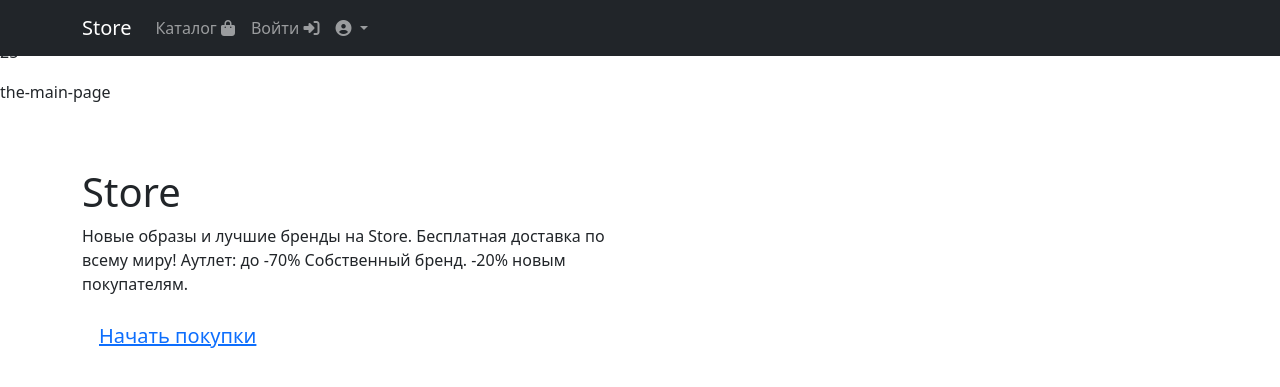
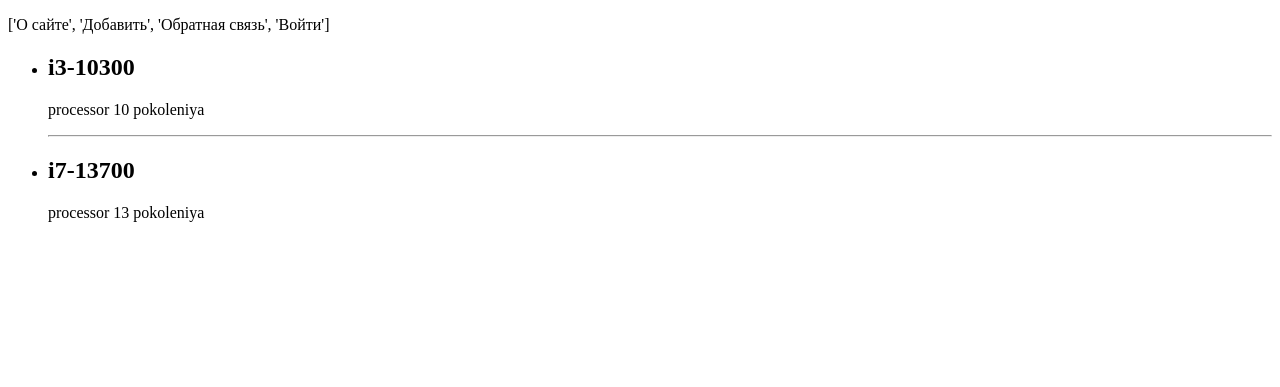
Before and after one commit to XKreex/megashop, a Django app: page / in a window 1280 px wide. Shown: the top 387 px of the page. Run offline with Django 4.2, Linux system fonts and the light colour scheme; some libraries are stand-ins or nearby versions.

Commit message:
Теги шаблонов. Теги if и for

```diff
--- a/megazzz/templates/megazzz/index.html
+++ b/megazzz/templates/megazzz/index.html
@@ -4,101 +4,114 @@
 
 <head>
 
-    <meta charset="utf-8">
-    <meta name="viewport" content="width=device-width, initial-scale=1, shrink-to-fit=no">
-    <meta name="description" content="">
-    <meta name="author" content="">
+{#    <meta charset="utf-8">#}
+{#    <meta name="viewport" content="width=device-width, initial-scale=1, shrink-to-fit=no">#}
+{#    <meta name="description" content="">#}
+{#    <meta name="author" content="">#}
 
     <title>{{ title|title }}</title>
 
-    <!-- Bootstrap core CSS -->
-    <link href="vendor/bootstrap/css/bootstrap.min.css" rel="stylesheet">
-
-    <!-- Custom styles for this template -->
-    <link href="vendor/css/index.css" rel="stylesheet">
+{#    <!-- Bootstrap core CSS -->#}
+{#    <link href="vendor/bootstrap/css/bootstrap.min.css" rel="stylesheet">#}
+{##}
+{#    <!-- Custom styles for this template -->#}
+{#    <link href="vendor/css/index.css" rel="stylesheet">#}
 
 </head>
 
 <body>
 
 <p>{{ menu }}</p>
-<p>{{ float|add:"20" |add:"-20" }}</p>
 <p>{{ url }}</p>
 
-<!-- Navigation -->
-<nav class="navbar navbar-expand-lg navbar-dark bg-dark fixed-top">
-    <div class="container">
-        <a class="navbar-brand" href="index.html">Store</a>
-        <button class="navbar-toggler" type="button" data-toggle="collapse" data-target="#navbarResponsive"
-                aria-controls="navbarResponsive" aria-expanded="false" aria-label="Toggle navigation">
-            <span class="navbar-toggler-icon"></span>
-        </button>
-        <div class="collapse navbar-collapse" id="navbarResponsive">
-            <ul class="navbar-nav ml-auto">
-                <li class="nav-item">
-                    <a class="nav-link" href="products.html">Каталог <i class="fas fa-shopping-bag"></i> </a>
-                </li>
-                <li class="nav-item">
-                    <a class="nav-link" href="users/login.html">Войти <i class="fas fa-sign-in-alt"></i></a>
-                </li>
-                <li class="nav-item dropdown">
-                    <a class="nav-link dropdown-toggle" href="#" id="navbarDropdown" role="button"
-                       data-bs-toggle="dropdown" aria-expanded="false">
-                        <i class="fas fa-user-circle"></i>
-                    </a>
-                    <ul class="dropdown-menu" aria-labelledby="navbarDropdown">
-                        <li>
-                            <a class="dropdown-item" href="users/profile.html">Профиль</a>
-                        </li>
-                        <li><a class="dropdown-item" href="orders/orders.html">Заказы</a></li>
-                        <li><a class="dropdown-item" href="#">Админ-панель</a></li>
-                        <li>
-                            <hr class="dropdown-divider">
-                        </li>
-                        <li>
-                            <a class="dropdown-item" href="#">
-                                Выйти
-                            </a>
-                        </li>
-                    </ul>
-                </li>
-            </ul>
-        </div>
-    </div>
-</nav>
+<ul>
+    {%  for p in posts %}
+        {% if p.in_stock %}
+        <li>
+            <h2>{{ p.title }}</h2>
+            <p>{{ p.content }}</p>
+            {% if not forloop.last %}
+            <hr>
+            {% endif %}
+        </li>
+        {% endif %}
+    {% endfor %}
+</ul>
 
-<!-- Page Content -->
-<section>
-    <!--    <div class="alert alert-light text-center" role="alert">-->
-    <!--        Информационное сообщение-->
-    <!--    </div>-->
-    <div class="container">
-        <div class="row">
-            <div class="col-lg-6">
-                <h1 class="mt-5">Store</h1>
-                <p>
-                    Новые образы и лучшие бренды на Store.
-                    Бесплатная доставка по всему миру! Аутлет: до -70% Собственный бренд. -20% новым покупателям.
-                </p>
-                <button id="start-purchase-btn" type="button" class="btn btn-lg">
-                    <a id="start-purchase-link" href="products.html">
-                        Начать покупки
-                    </a>
-                </button>
-            </div>
-        </div>
-    </div>
-</section>
-
-<!-- Bootstrap core JavaScript -->
-<script src="vendor/jquery/jquery.min.js"></script>
-<script src="vendor/bootstrap/js/bootstrap.bundle.min.js"></script>
-<script src="https://cdn.jsdelivr.net/npm/bootstrap@5.1.3/dist/js/bootstrap.bundle.min.js"
-        integrity="sha384-ka7Sk0Gln4gmtz2MlQnikT1wXgYsOg+OMhuP+IlRH9sENBO0LRn5q+8nbTov4+1p"
-        crossorigin="anonymous"></script>
-
-<!-- FontAwesome script -->
-<script src="vendor/fontawesome/fontawesome-icons.js" crossorigin="anonymous"></script>
+{#<!-- Navigation -->#}
+{#<nav class="navbar navbar-expand-lg navbar-dark bg-dark fixed-top">#}
+{#    <div class="container">#}
+{#        <a class="navbar-brand" href="index.html">Store</a>#}
+{#        <button class="navbar-toggler" type="button" data-toggle="collapse" data-target="#navbarResponsive"#}
+{#                aria-controls="navbarResponsive" aria-expanded="false" aria-label="Toggle navigation">#}
+{#            <span class="navbar-toggler-icon"></span>#}
+{#        </button>#}
+{#        <div class="collapse navbar-collapse" id="navbarResponsive">#}
+{#            <ul class="navbar-nav ml-auto">#}
+{#                <li class="nav-item">#}
+{#                    <a class="nav-link" href="products.html">Каталог <i class="fas fa-shopping-bag"></i> </a>#}
+{#                </li>#}
+{#                <li class="nav-item">#}
+{#                    <a class="nav-link" href="users/login.html">Войти <i class="fas fa-sign-in-alt"></i></a>#}
+{#                </li>#}
+{#                <li class="nav-item dropdown">#}
+{#                    <a class="nav-link dropdown-toggle" href="#" id="navbarDropdown" role="button"#}
+{#                       data-bs-toggle="dropdown" aria-expanded="false">#}
+{#                        <i class="fas fa-user-circle"></i>#}
+{#                    </a>#}
+{#                    <ul class="dropdown-menu" aria-labelledby="navbarDropdown">#}
+{#                        <li>#}
+{#                            <a class="dropdown-item" href="users/profile.html">Профиль</a>#}
+{#                        </li>#}
+{#                        <li><a class="dropdown-item" href="orders/orders.html">Заказы</a></li>#}
+{#                        <li><a class="dropdown-item" href="#">Админ-панель</a></li>#}
+{#                        <li>#}
+{#                            <hr class="dropdown-divider">#}
+{#                        </li>#}
+{#                        <li>#}
+{#                            <a class="dropdown-item" href="#">#}
+{#                                Выйти#}
+{#                            </a>#}
+{#                        </li>#}
+{#                    </ul>#}
+{#                </li>#}
+{#            </ul>#}
+{#        </div>#}
+{#    </div>#}
+{#</nav>#}
+{##}
+{#<!-- Page Content -->#}
+{#<section>#}
+{#    <!--    <div class="alert alert-light text-center" role="alert">-->#}
+{#    <!--        Информационное сообщение-->#}
+{#    <!--    </div>-->#}
+{#    <div class="container">#}
+{#        <div class="row">#}
+{#            <div class="col-lg-6">#}
+{#                <h1 class="mt-5">Store</h1>#}
+{#                <p>#}
+{#                    Новые образы и лучшие бренды на Store.#}
+{#                    Бесплатная доставка по всему миру! Аутлет: до -70% Собственный бренд. -20% новым покупателям.#}
+{#                </p>#}
+{#                <button id="start-purchase-btn" type="button" class="btn btn-lg">#}
+{#                    <a id="start-purchase-link" href="products.html">#}
+{#                        Начать покупки#}
+{#                    </a>#}
+{#                </button>#}
+{#            </div>#}
+{#        </div>#}
+{#    </div>#}
+{#</section>#}
+{##}
+{#<!-- Bootstrap core JavaScript -->#}
+{#<script src="vendor/jquery/jquery.min.js"></script>#}
+{#<script src="vendor/bootstrap/js/bootstrap.bundle.min.js"></script>#}
+{#<script src="https://cdn.jsdelivr.net/npm/bootstrap@5.1.3/dist/js/bootstrap.bundle.min.js"#}
+{#        integrity="sha384-ka7Sk0Gln4gmtz2MlQnikT1wXgYsOg+OMhuP+IlRH9sENBO0LRn5q+8nbTov4+1p"#}
+{#        crossorigin="anonymous"></script>#}
+{##}
+{#<!-- FontAwesome script -->#}
+{#<script src="vendor/fontawesome/fontawesome-icons.js" crossorigin="anonymous"></script>#}
 
 </body>
 
--- a/megazzz/views.py
+++ b/megazzz/views.py
@@ -7,16 +7,17 @@
 
 menu = ["О сайте", "Добавить", "Обратная связь", "Войти"]
 
+data_db = [
+    {'id': 1, 'title': 'i3-10300', 'content': 'processor 10 pokoleniya', 'in_stock': True},
+    {'id': 2, 'title': 'i5-12500', 'content': 'processor 12 pokoleniya', 'in_stock': False},
+    {'id': 3, 'title': 'i7-13700', 'content': 'processor 13 pokoleniya', 'in_stock': True},
+]
+
 def index(request):
-    #t = render_to_string('megazzz/index.html')
-    #return HttpResponse(t)
     data = {
         'title': 'Главная страница',
         'menu': menu,
-        'float': 25.56,
-        'lst': [1, 2, 'abf', True],
-        'set': {1, 2, 3, 2, 5},
-        'url': slugify('The main page!')
+        'posts': data_db,
     }
     return render(request, 'megazzz/index.html', context=data)
 
```
